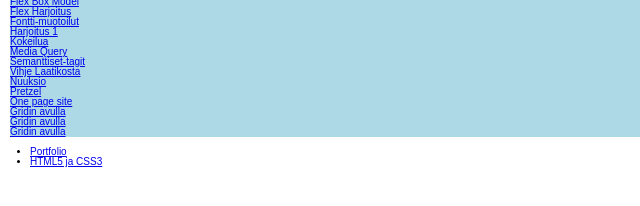
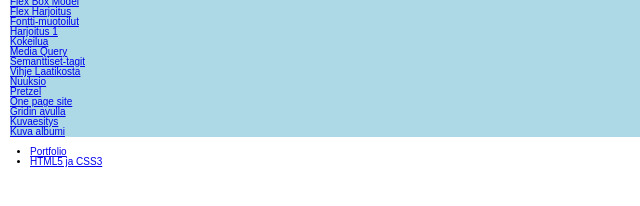
Before and after one commit to elis1386/html-backup, a plain HTML site: page index.html in a window 1280 px wide. Shown: the part 112-318 px from the top of the page, 0-640 px from the left. Drawn offline with Linux system fonts and the light colour scheme; files that its build step writes are made by us from their sources.

Commit message:
change text

```diff
--- a/index.html
+++ b/index.html
@@ -28,8 +28,8 @@
         <li><a href="./bulletproof_pretzel/">Pretzel</a></li>
         <li><a href="./one_page_site/">One page site</a></li>
         <li><a href="./gridin_avulla/">Gridin avulla</a></li>
-        <li><a href="./kuvaesitys-gridin-avulla/">Gridin avulla</a></li>
-        <li><a href="./kuva-albumi/">Gridin avulla</a></li>
+        <li><a href="./kuvaesitys-gridin-avulla/">Kuvaesitys</a></li>
+        <li><a href="./kuva-albumi/">Kuva albumi</a></li>
     </ol>
     </section>
     <footer>
```
